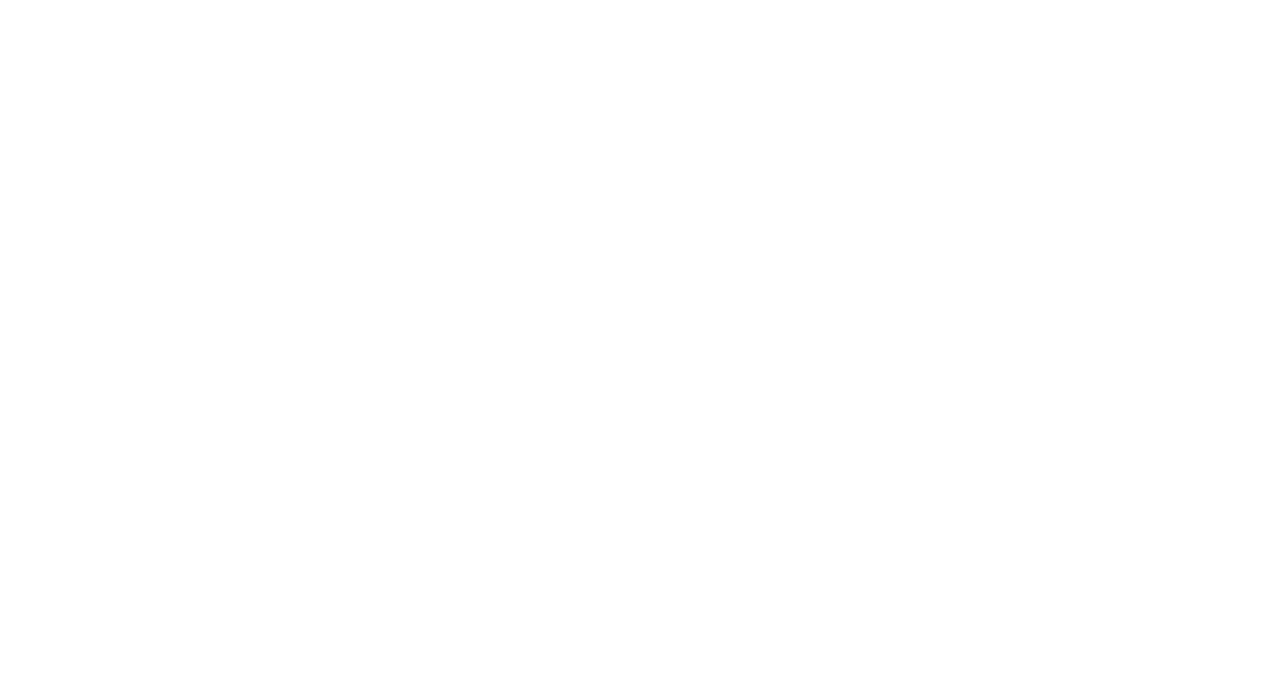
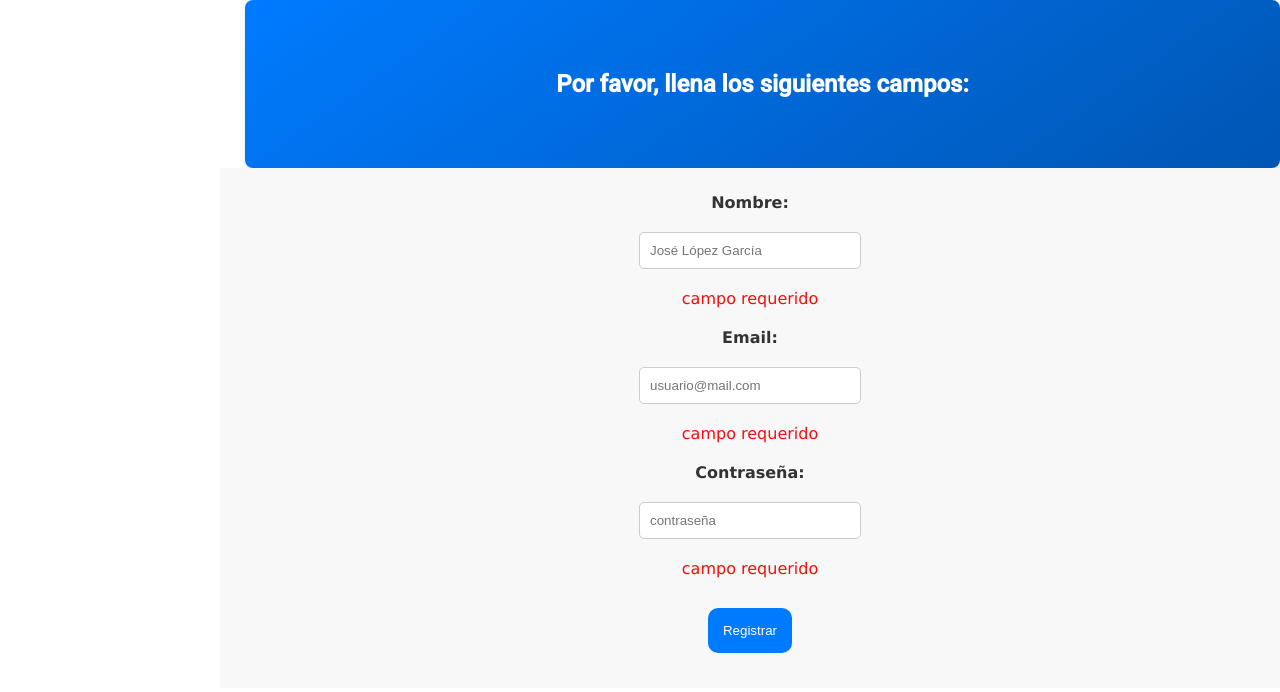
Before and after one commit to lumiiidev/ListadoDeUsuarios, an Angular app: page /regadmin in a window 1280 px wide. Before the commit this address led to /. Shown: the top 692 px of the page. Built offline with nearby package versions, Linux system fonts and the light colour scheme.

Commit message:
Componente Registro Administradores Creado

```diff
--- a/src/app/app.routes.ts
+++ b/src/app/app.routes.ts
@@ -6,12 +6,14 @@
 import { LoginComponent } from './login/login/login.component';
 import { AuthGuard } from './auth/auth.guard';
 import { RegisterComponent } from './register/register.component';
+import { RegadminComponent } from './regadmin/regadmin.component';
 
 
 
 export const routes: Routes = [
     { path: 'login', component: LoginComponent },
     { path: 'registro', component: RegisterComponent},
+    { path: 'regadmin', component: RegadminComponent},
     { path: 'home', component: HomeComponent, canActivate: [AuthGuard] },
     { path: 'listado', component: ListadoIps, canActivate: [AuthGuard] },
     { path: 'agregar', component: AgregarUsuarios, canActivate: [AuthGuard] },
--- a/src/app/login/login/login.component.html
+++ b/src/app/login/login/login.component.html
@@ -1,5 +1,6 @@
 <body class="body">
     <form class="form" (submit)="onSubmit()" [formGroup]="loginForm" >
+    <label class="label">Sistema de Administración de IPs</label>
     <label class="label">Email:</label>
     <input class="input" (input)="onTyping()" type="email" formControlName="email" required />
     <span class="error" *ngIf="loginForm.get('email')?.hasError('required')">
--- a/src/app/nav-bar/nav-bar/nav-bar.component.html
+++ b/src/app/nav-bar/nav-bar/nav-bar.component.html
@@ -4,6 +4,7 @@
     <li><a routerLink="/agregar">➕ Agregar Usuarios</a></li>
     <li><a routerLink="/listado">📄 Listado de IPs</a></li>
     <li><a routerLink="/descargas">👨‍💻 Descargas</a></li>
+    <li><a routerLink="/regadmin">👨Registro de usuarios del sistema</a></li>
     <li><a (click)="cerrarSesion()">🚪 Cerrar Sesión</a></li>
   </ul>
 </nav>
--- /dev/null
+++ b/src/app/regadmin/regadmin.component.css
@@ -0,0 +1,64 @@
+form{
+    margin-left: 220px;
+    display: flex;
+    flex-direction: column;
+    align-items: center;
+    justify-content: center;
+    height: 65vh;
+    font-family: Verdana, Geneva, Tahoma, sans-serif;
+    background-color: #f8f8f8;
+    color: #333;
+    font-size: 16px;
+    font-weight: 400;
+}
+input{
+    margin: 10px;
+    padding: 10px;
+    border-radius: 5px;
+    border: 1px solid #ccc;
+    width: 200px;
+}
+button{
+    margin: 20px;
+    padding: 15px;
+    border-radius: 10px;
+    border: none;
+    background-color: #007bff;
+    color: white;
+    cursor: pointer;
+}
+button:hover{
+    background-color: #0056b3;
+}
+label{
+    margin: 10px;
+    font-size: 16px;
+    color: #333;
+    font-weight: 400;
+    font-family: Verdana, Geneva, Tahoma, sans-serif;
+    font-weight: bold;
+}
+span{
+    margin: 10px;
+    font-size: 16px;
+    color: #fa0b0b;
+    font-weight: 400;
+    font-family: Verdana, Geneva, Tahoma, sans-serif;
+}
+
+.home-container {
+    font-family: 'Arial', sans-serif;
+    margin-left: 250px; /* Adjust for side nav */
+    padding: 20px;
+  }
+
+  /* Hero Section */
+  .hero {
+    margin-left: 245px;
+    background: linear-gradient(145deg, #007bff, #0056b3);
+    color: white;
+    text-align: center;
+    padding: 50px 20px;
+    border-radius: 8px;
+    box-shadow: 0 4px 6px rgba(0, 0, 0, 0.1);
+  }
--- /dev/null
+++ b/src/app/regadmin/regadmin.component.html
@@ -0,0 +1,41 @@
+<section class="hero">
+    <h2>Por favor, llena los siguientes campos: </h2>
+</section>
+
+<body>
+    <div>
+        <form class="form" [formGroup]="user">
+            <label>Nombre: </label>
+            <input (input)="onTyping()" formControlName="name" required placeholder="José López García" />
+            <span *ngIf="user.get('name')?.hasError('required')">
+                campo requerido
+            </span>
+            <span *ngIf="user.get('name')?.hasError('minlength')">
+                Nombre muy corto
+            </span>
+            <span *ngIf="user.get('name')?.hasError('maxlength')">
+                nombre muy largo
+            </span>
+            <label>Email: </label>
+            <input formControlName="email" required placeholder="usuario@mail.com" />
+            <span *ngIf="user.get('email')?.hasError('required')">
+                campo requerido
+            </span>
+            <span *ngIf="user.get('email')?.hasError('email')">
+                email no es valido
+            </span>
+            <label>Contraseña: </label>
+            <input formControlName="password" required type="password" placeholder="contraseña" />
+            <span *ngIf="user.get('password')?.hasError('required')">
+                campo requerido
+            </span>
+            <span *ngIf="user.get('password')?.hasError('minlength')">
+                contraseña muy corta
+            </span>
+            <span *ngIf="user.get('password')?.hasError('maxlength')">
+                contraseña muy larga
+            </span>
+            <button (click)="onSubmit()" type="submit">Registrar</button>
+        </form>
+    </div>
+    </body>
--- /dev/null
+++ b/src/app/regadmin/regadmin.component.ts
@@ -0,0 +1,43 @@
+import { CommonModule } from '@angular/common';
+import { Component, inject } from '@angular/core';
+import { FormControl, FormGroup, FormsModule, ReactiveFormsModule, Validators } from '@angular/forms';
+import { RouterModule, Router } from '@angular/router';
+import { AuthService } from '../auth/auth.service';
+import { response } from 'express';
+
+@Component({
+  selector: 'app-regadmin',
+  imports: [RouterModule, FormsModule, CommonModule, ReactiveFormsModule],
+  templateUrl: './regadmin.component.html',
+  styleUrl: './regadmin.component.css'
+})
+export class RegadminComponent {
+  readonly router = inject(Router);
+  isTyping: boolean = false;
+  user: FormGroup = new FormGroup({
+    name: new FormControl('', [Validators.required, Validators.minLength(5), Validators.maxLength(50)]),
+    email: new FormControl('', [Validators.required, Validators.email, Validators.minLength(5)]),
+    password: new FormControl('', [Validators.required, Validators.minLength(5), Validators.maxLength(20)]),
+  });
+  constructor(private authService: AuthService) { }
+
+  onSubmit(): void {
+    if(this.user.valid){
+    const credentials = this.user.value;
+    this.authService.register(credentials).subscribe({
+      next: (response)=>{
+        console.log('usuario creado exitosamente:',response);
+        alert("Tu usuario ha sido registrado correctamente!");
+        this.router.navigate(['/home']);
+        console.log(this.user.value);
+
+      }
+    });
+  }
+}
+
+onTyping() {
+  this.isTyping = this.user.controls['name'].value.trim().length != 0;
+}
+
+}
```
